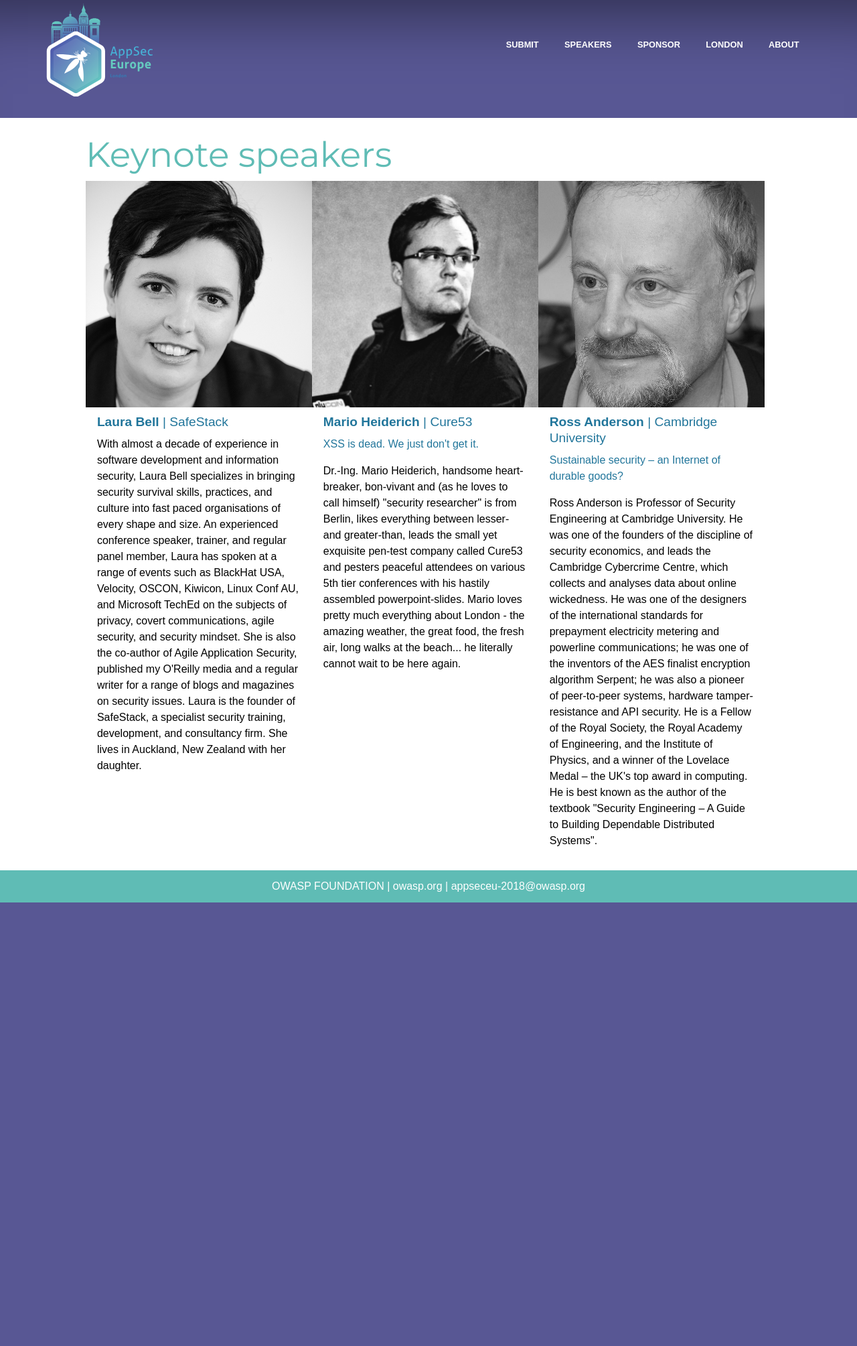
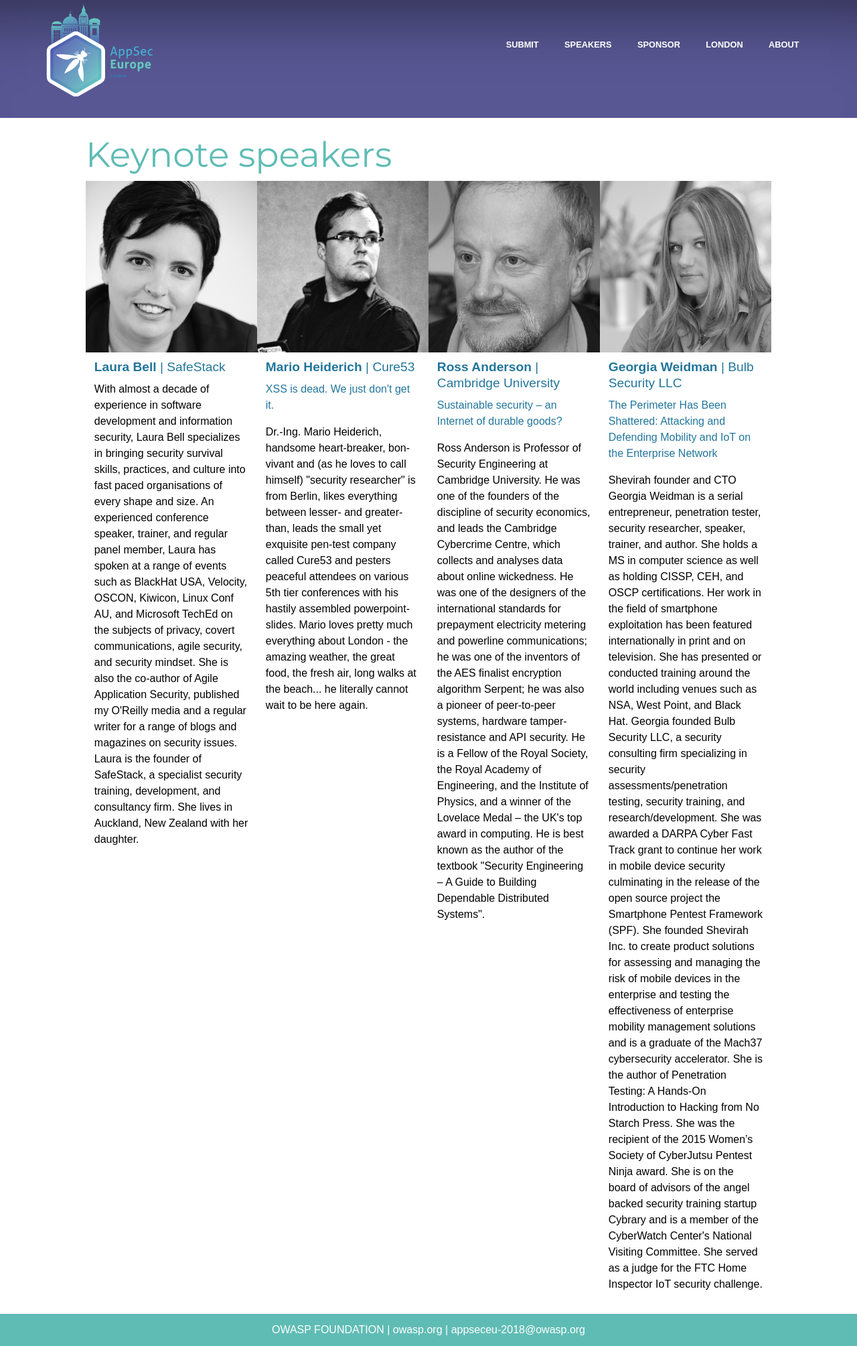
Before and after one commit to OWASP/AppSecEurope2018, a Jekyll site: the page built from program/keynotes.md, in a window 1280 px wide. Shown: the whole page at 67% size. Built offline with Jekyll 4.4.1, drawn with Linux system fonts in a browser that asks for light colours; some web fonts are replaced; before the commit the page ends 1347 px from its top, so only the background shows below that.

Commit message:
Weidman keynote

```diff
--- a/_data/keynotespeakers.yml
+++ b/_data/keynotespeakers.yml
@@ -21,3 +21,13 @@
     background-position: center center;
   description: |
     Ross Anderson is Professor of Security Engineering at Cambridge University. He was one of the founders of the discipline of security economics, and leads the Cambridge Cybercrime Centre, which collects and analyses data about online wickedness. He was one of the designers of the international standards for prepayment electricity metering and powerline communications; he was one of the inventors of the AES finalist encryption algorithm Serpent; he was also a pioneer of peer-to-peer systems, hardware tamper-resistance and API security. He is a Fellow of the Royal Society, the Royal Academy of Engineering, and the Institute of Physics, and a winner of the Lovelace Medal – the UK's top award in computing. He is best known as the author of the textbook "Security Engineering – A Guide to Building Dependable Distributed Systems".
+- image      : georgia_smaller.jpg
+  name       : Georgia Weidman
+  company    : Bulb Security LLC
+  title      : |
+    The Perimeter Has Been Shattered: Attacking and Defending Mobility and IoT on the Enterprise Network
+  uri        : /program/keynote-weidman
+  style      : |
+    background-position: left center;
+  description: |
+    Shevirah founder and CTO Georgia Weidman is a serial entrepreneur, penetration tester, security researcher, speaker, trainer, and author. She holds a MS in computer science as well as holding CISSP, CEH, and OSCP certifications. Her work in the field of smartphone exploitation has been featured internationally in print and on television. She has presented or conducted training around the world including venues such as NSA, West Point, and Black Hat. Georgia founded Bulb Security LLC, a security consulting firm specializing in security assessments/penetration testing, security training, and research/development. She was awarded a DARPA Cyber Fast Track grant to continue her work in mobile device security culminating in the release of the open source project the Smartphone Pentest Framework (SPF). She founded Shevirah Inc. to create product solutions for assessing and managing the risk of mobile devices in the enterprise and testing the effectiveness of enterprise mobility management solutions and is a graduate of the Mach37 cybersecurity accelerator. She is the author of Penetration Testing: A Hands-On Introduction to Hacking from No Starch Press. She was the recipient of the 2015 Women’s Society of CyberJutsu Pentest Ninja award. She is on the board of advisors of the angel backed security training startup Cybrary and is a member of the CyberWatch Center's National Visiting Committee. She served as a judge for the FTC Home Inspector IoT security challenge.
--- a/assets/_sass/_keynotelist.scss
+++ b/assets/_sass/_keynotelist.scss
@@ -32,6 +32,8 @@
 	padding-top: 1em;
 	display: flex;
 	line-height: 1.5em;
+	flex-shrink: 0;
+	flex-grow: 0;
 
 	div.image {
 		filter: grayscale(1);
--- /dev/null
+++ b/program/keynote-weidman.md
@@ -0,0 +1,18 @@
+---
+title: |
+  Keynote: Georgia Weidman - The Perimeter Has Been Shattered: Attacking and Defending Mobility and IoT on the Enterprise Network
+---
+# Keynote: The Perimeter Has Been Shattered: Attacking and Defending Mobility and IoT on the Enterprise Network
+
+Mobility and the Internet of Things (IoT) have disrupted the corporate enterprise network on the scale that PCs disrupted mainframes in the 1980s.  Yet most enterprises continue to approach security as if though there is still a hard perimeter with nothing but corporate-owned end points running against internal applications. Mobility, however, means employee-owned end points connecting over public carrier networks to cloud applications.  Traditional perimeter security simply doesn’t address this.
+
+From mobile-based phishing to Bluetooth-based attacks, mobile and IoT have fundamentally changed the threat landscape. In this talk we will look at the modern threat landscape, the security controls currently available on the market (such as mobile threat defense and mobile application management), and provide real world examples of how they fall short under simulated attack. Finally, we will look at practical ways to improve enterprise security around mobile and IoT as well as cause the defensive products to evolve to be more robust.
+
+{% assign keynote = site.data.keynotespeakers[3] %}
+<aside class="keynote">
+	<div class="image" style="background-image: url(/assets/images/keynotes/{{keynote.image}});{{keynote.style}}; background-position: left center; background-size: 140%"></div>
+	<div>
+		<h3>{{keynote.name}} | {{keynote.company}}</h3>
+		{{keynote.description}}
+	</div>
+</aside>
```
Also changed, not shown: assets/images/keynotes/georgia.jpg (added), assets/images/keynotes/georgia_smaller.jpg (added).
